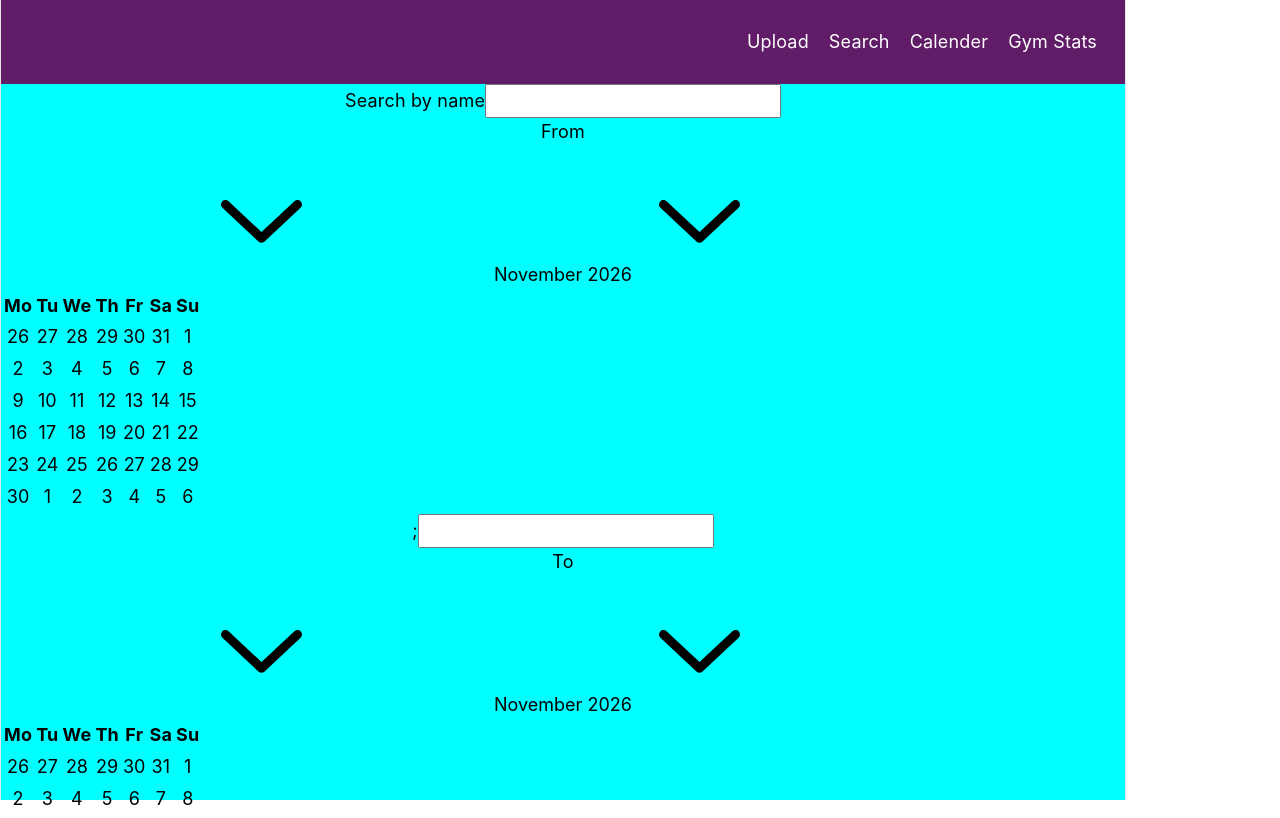
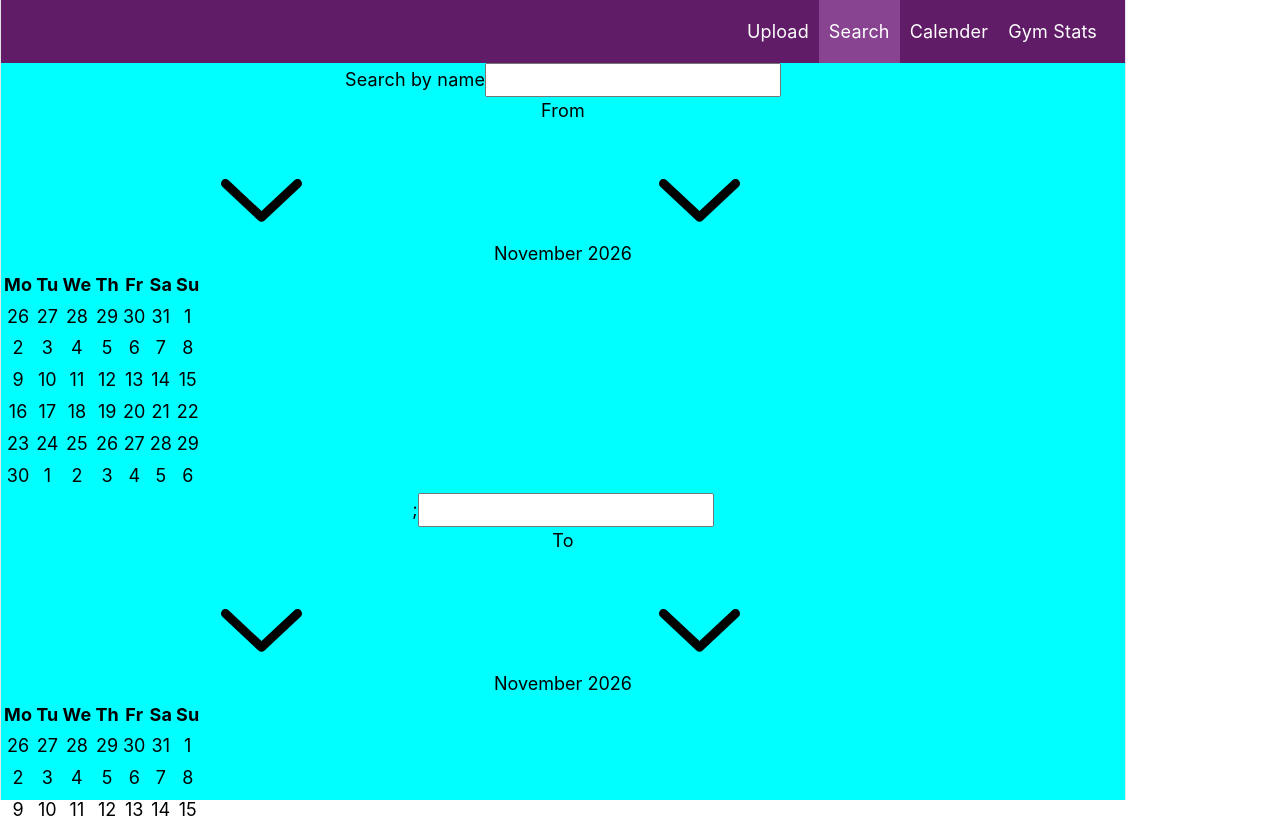
Before and after one commit to chasedye/MDG_Web_App, a Vue app: page /search in a window 1280 px wide. Shown: the top 818 px of the page. Built offline with nearby package versions, Linux system fonts and the light colour scheme.

Commit message:
Add navbar reactivity
 - navabar accurately displays active tab

 - navbar tab buttons have on hover

 - created css colors in app.css

```diff
--- a/src/assets/app.css
+++ b/src/assets/app.css
@@ -5,7 +5,8 @@ html, body, #root {
 
 :root {
   --mdg-dark-purple: #601c67;
-  --mdg-light-purple: #925798;
+  --mdg-light-purple: #884490;
+  --mdg-hover-purple: #925798;
 }
 
 .container {
@@ -18,7 +19,7 @@ html, body, #root {
 .page{
     display: flex;
     flex-direction: column;
-    min-height: 100px;
+    min-height: 100%;
     grid-row: 2;
 }
 
--- a/src/components/NavBar/AdminNavBar.tsx
+++ b/src/components/NavBar/AdminNavBar.tsx
@@ -4,33 +4,21 @@ import styles from "./NavBar.module.css";
 
 const Navbar = () => {
     return (
-        <nav id="NavBar">
-            <div  className={`navbar ${styles.navbar}`} >
-
-                <ul >
-                    <li>
-                        <NavLink to="/upload" className={`${styles['nav-links']}`} >Upload</NavLink>
-                    </li>
-                </ul>
-
-                <ul>
-                    <li>
-                        <NavLink className={`${styles['nav-links']}`} to="/search">Search</NavLink>
-                    </li>
-                </ul>
-
-                <ul >
-                    <li >
-                        <NavLink className={`${styles['nav-links']}`} to="/calendar">Calender</NavLink>
-                    </li>
-                </ul>
-
-                <ul >
-                    <li >
-                        <NavLink className={`${styles['nav-links']}`} to="/stats">Gym Stats</NavLink>
-                    </li>
-                </ul>
-            </div>
+        <nav id="NavBar" >
+            <ul  >
+                <li>
+                    <NavLink className={({isActive}) => isActive ? styles.active : undefined} to="/upload">Upload</NavLink>
+                </li>
+                <li>
+                    <NavLink className={({isActive}) => isActive ? styles.active : undefined} to="/search">Search</NavLink>
+                </li>
+                <li >
+                    <NavLink className={({isActive}) => isActive ? styles.active : undefined} to="/calendar">Calender</NavLink>
+                </li>
+                <li >
+                    <NavLink className={({isActive}) => isActive ? styles.active : undefined} to="/stats">Gym Stats</NavLink>
+                </li>
+            </ul>
         </nav>
     );
 };
--- a/src/components/NavBar/NavBar.module.css
+++ b/src/components/NavBar/NavBar.module.css
@@ -1,27 +1,45 @@
-.navbar {
+.active {
+    background-color: var(--mdg-light-purple);
+}
+
+nav {
     width: 100%;
     flex: 0 0 auto;
     box-sizing: border-box;
     display: flex;
-    align-items: center;
+    align-items: stretch;
     background-color: var(--mdg-dark-purple);
     justify-content: flex-end;
-    padding: 1rem;
+    padding: 0 1rem;
+    min-height: 3.5rem;
 }
 
 nav ul {
     display: flex;
     list-style-type: none;
     margin: 0px;
-    padding: 10px;
+    padding: 0px;
+    align-items: stretch;
 }
 
 nav ul li {
     list-style: none;
+    margin: 0px;
+    padding: 0px;
 }
 
 nav ul li a {
-    display: block;
+    display: flex;
+    align-items: center;
+    height: 100%;
     color: white;
+    margin: 0px;
+    padding-right: 10px;
+    padding-left: 10px;
     text-decoration: none;
 }
+
+
+nav ul li a:not(.active):hover {
+    background-color: var(--mdg-hover-purple);
+}
```
